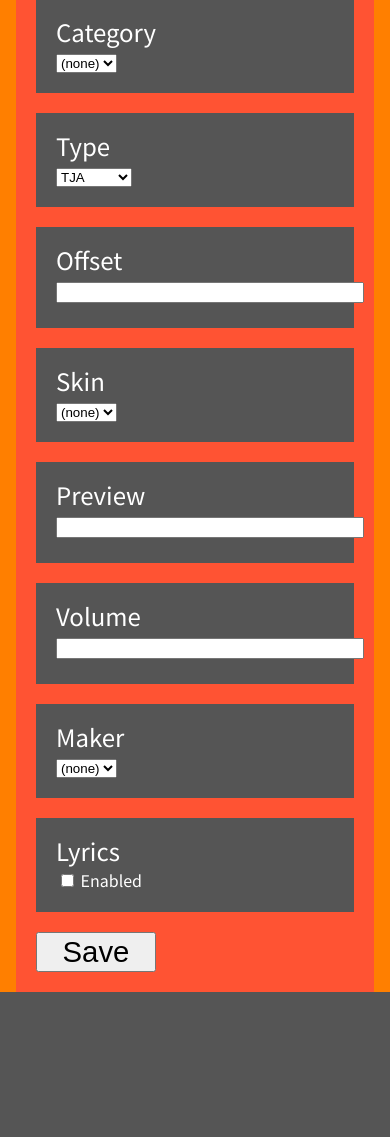
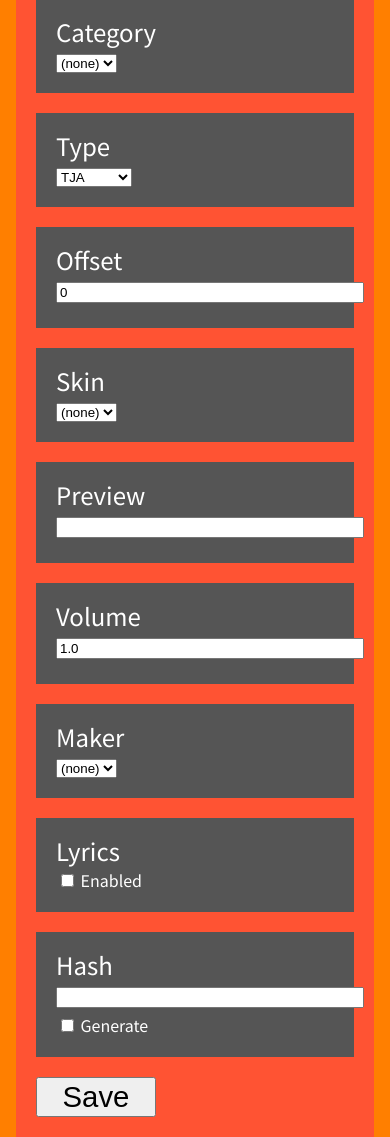
Before and after one commit to 269Seahorse/Better-taiko-web, a Flask app: template templates/admin_song_new.html in a window 390 px wide. Shown: the part 1451-2588 px from the top of the page. Before the commit the page ends 2443 px from the top, so only its background shows below. Run offline with Flask 2, Linux system fonts and the light colour scheme; the template is opened without the code that fills it, so the values that code supplies are empty; some libraries are stand-ins or nearby versions.

Commit message:
Bug fixes
- Fixed touch multiplayer drum being too small and nameplate drawing on top of it
- Fixed #lyric lines being forced to be lowercase and appearing too early
- Fixed exiting session while someone else is using netplay sending you to difficulty selection of the song that the netplay person has selected
- Fixed ≠MM title on song select not having the first symbol rotated
- Fixed nameplate cache in song select and in game not getting cleared
- Increased ping timeout for multiplayer

Admin page fixes
- Add meta viewport tag so that the admin pages can be opened on mobile
- On song list, songs that are not enabled are now marked
- Disable tabbing through diverge notes checkboxes in courses when adding or editing a song
- Add Hash to song adding
- Display an error if a local chart file has not been found while calculating hash
- If calculating the hash results in an error, do not discard all other changes

```diff
--- a/app.py
+++ b/app.py
@@ -67,7 +67,10 @@ def generate_hash(id, form):
         else:
             if url.startswith("/"):
                 url = url[1:]
-            with open(os.path.join("public", url), "rb") as file:
+            path = os.path.normpath(os.path.join("public", url))
+            if not os.path.isfile(path):
+                raise HashException("File not found: %s" % (os.path.abspath(path)))
+            with open(path, "rb") as file:
                 md5.update(file.read())
 
     return base64.b64encode(md5.digest())[:-2].decode('utf-8')
@@ -244,15 +247,25 @@ def route_admin_songs_new_post():
     output['volume'] = float(request.form.get('volume')) or None
     output['maker_id'] = int(request.form.get('maker_id')) or None
     output['lyrics'] = True if request.form.get('lyrics') else False
-    output['hash'] = None
+    output['hash'] = request.form.get('hash')
 
     seq = db.seq.find_one({'name': 'songs'})
     seq_new = seq['value'] + 1 if seq else 1
+
+    hash_error = False
+    if request.form.get('gen_hash'):
+        try:
+            output['hash'] = generate_hash(seq_new, request.form)
+        except HashException as e:
+            hash_error = True
+            flash('An error occurred: %s' % str(e), 'error')
+
     output['id'] = seq_new
     output['order'] = seq_new
 
     db.songs.insert_one(output)
-    flash('Song created.')
+    if not hash_error:
+        flash('Song created.')
 
     db.seq.update_one({'name': 'songs'}, {'$set': {'value': seq_new}}, upsert=True)
 
@@ -296,15 +309,17 @@ def route_admin_songs_id_post(id):
     output['lyrics'] = True if request.form.get('lyrics') else False
     output['hash'] = request.form.get('hash')
 
+    hash_error = False
     if request.form.get('gen_hash'):
         try:
             output['hash'] = generate_hash(id, request.form)
         except HashException as e:
+            hash_error = True
             flash('An error occurred: %s' % str(e), 'error')
-            return redirect('/admin/songs/%s' % id)
 
     db.songs.update_one({'id': id}, {'$set': output})
-    flash('Changes saved.')
+    if not hash_error:
+        flash('Changes saved.')
 
     return redirect('/admin/songs/%s' % id)
 
--- a/public/src/js/canvasdraw.js
+++ b/public/src/js/canvasdraw.js
@@ -56,7 +56,7 @@ class CanvasDraw{
 			ideographicComma: /[、。]/,
 			apostrophe: /['＇’]/,
 			degree: /[ﾟ°]/,
-			brackets: /[\(（\)）\[\]「」『』【】:：;；]/,
+			brackets: /[\(（\)）\[\]「」『』【】:：;；≠]/,
 			tilde: /[\-－~～〜_]/,
 			tall: /[bｂdｄfｆgｇhｈj-lｊ-ｌtｔ♪]/,
 			i: /[iｉ]/,
--- a/public/src/js/loader.js
+++ b/public/src/js/loader.js
@@ -409,10 +409,6 @@ class Loader{
 		})
 	}
 	clean(error){
-		var fontDetectDiv = document.getElementById("fontdetectHelper")
-		if(fontDetectDiv){
-			fontDetectDiv.parentNode.removeChild(fontDetectDiv)
-		}
 		delete this.loaderDiv
 		delete this.loaderPercentage
 		delete this.loaderProgress
--- a/public/src/js/songselect.js
+++ b/public/src/js/songselect.js
@@ -2642,6 +2642,7 @@ class SongSelect{
 		this.difficultyCache.clean()
 		this.sessionCache.clean()
 		this.currentSongCache.clean()
+		this.nameplateCache.clean()
 		assets.sounds["bgm_songsel"].stop()
 		if(!this.bgmEnabled){
 			snd.musicGain.fadeIn()
--- a/templates/admin.html
+++ b/templates/admin.html
@@ -3,6 +3,7 @@
     <head>
         <meta charset="utf-8">
         <title>Taiko Web Admin</title>
+        <meta name="viewport" content="width=device-width, user-scalable=no">
 
         <link href="https://fonts.googleapis.com/css2?family=Noto+Sans+JP:wght@400;700&display=swap" rel="stylesheet">
         <link href="/src/css/admin.css" rel="stylesheet">
--- a/templates/admin_song_new.html
+++ b/templates/admin_song_new.html
@@ -48,19 +48,19 @@
             <p>Courses</p>
             <label for="course_easy">Easy</label>
             <input type="number" id="course_easy" value="" name="course_easy" min="0" max="10">
-            <span class="checkbox"><input type="checkbox" name="branch_easy" id="branch_easy"><label for="branch_easy"> Diverge Notes</label></span>
+            <span class="checkbox"><input type="checkbox" name="branch_easy" id="branch_easy" tabindex="-1"><label for="branch_easy"> Diverge Notes</label></span>
             <label for="course_normal">Normal</label>
             <input type="number" id="course_normal" value="" name="course_normal" min="0" max="10">
-            <span class="checkbox"><input type="checkbox" name="branch_normal" id="branch_normal"><label for="branch_normal"> Diverge Notes</label></span>
+            <span class="checkbox"><input type="checkbox" name="branch_normal" id="branch_normal" tabindex="-1"><label for="branch_normal"> Diverge Notes</label></span>
             <label for="course_hard">Hard</label>
             <input type="number" id="course_hard" value="" name="course_hard" min="0" max="10">
-            <span class="checkbox"><input type="checkbox" name="branch_hard" id="branch_hard"><label for="branch_hard"> Diverge Notes</label></span>
+            <span class="checkbox"><input type="checkbox" name="branch_hard" id="branch_hard" tabindex="-1"><label for="branch_hard"> Diverge Notes</label></span>
             <label for="course_oni">Oni</label>
             <input type="number" id="course_oni" value="" name="course_oni" min="0" max="10">
-            <span class="checkbox"><input type="checkbox" name="branch_oni" id="branch_oni"><label for="branch_oni"> Diverge Notes</label></span>
+            <span class="checkbox"><input type="checkbox" name="branch_oni" id="branch_oni" tabindex="-1"><label for="branch_oni"> Diverge Notes</label></span>
             <label for="course_ura">Ura</label>
             <input type="number" id="course_ura" value="" name="course_ura" min="0" max="10">
-            <span class="checkbox"><input type="checkbox" name="branch_ura" id="branch_ura"><label for="branch_ura"> Diverge Notes</label></span>
+            <span class="checkbox"><input type="checkbox" name="branch_ura" id="branch_ura" tabindex="-1"><label for="branch_ura"> Diverge Notes</label></span>
         </div>
 
         <div class="form-field">
@@ -83,7 +83,7 @@
 
         <div class="form-field">
             <p><label for="offset">Offset</label></p>
-            <input type="text" id="offset" value="" name="offset" required>
+            <input type="text" id="offset" value="0" name="offset" required>
         </div>
 
         <div class="form-field">
@@ -103,7 +103,7 @@
 
         <div class="form-field">
             <p><label for="volume">Volume</label></p>
-            <input type="text" id="volume" value="" name="volume" required>
+            <input type="text" id="volume" value="1.0" name="volume" required>
         </div>
 
         <div class="form-field">
@@ -121,6 +121,11 @@
             <span class="checkbox"><input type="checkbox" name="lyrics" id="lyrics"><label for="lyrics"> Enabled</label></span>
         </div>
 
+        <div class="form-field">
+            <p><label for="hash">Hash</label></p>
+            <input type="text" id="hash" value="" name="hash"> <span class="checkbox"><input type="checkbox" name="gen_hash" id="gen_hash"><label for="gen_hash"> Generate</label></span>
+        </div>
+
         <button type="submit" class="save-song">Save</button>
     </form>
 </div>
```
Also changed, not shown: public/src/js/parsetja.js (+33 -20 lines), public/src/js/view.js (+4 -3 lines), server.py (+5 -3 lines), templates/admin_song_detail.html (+5 -5 lines), templates/admin_songs.html (+7 -3 lines).
